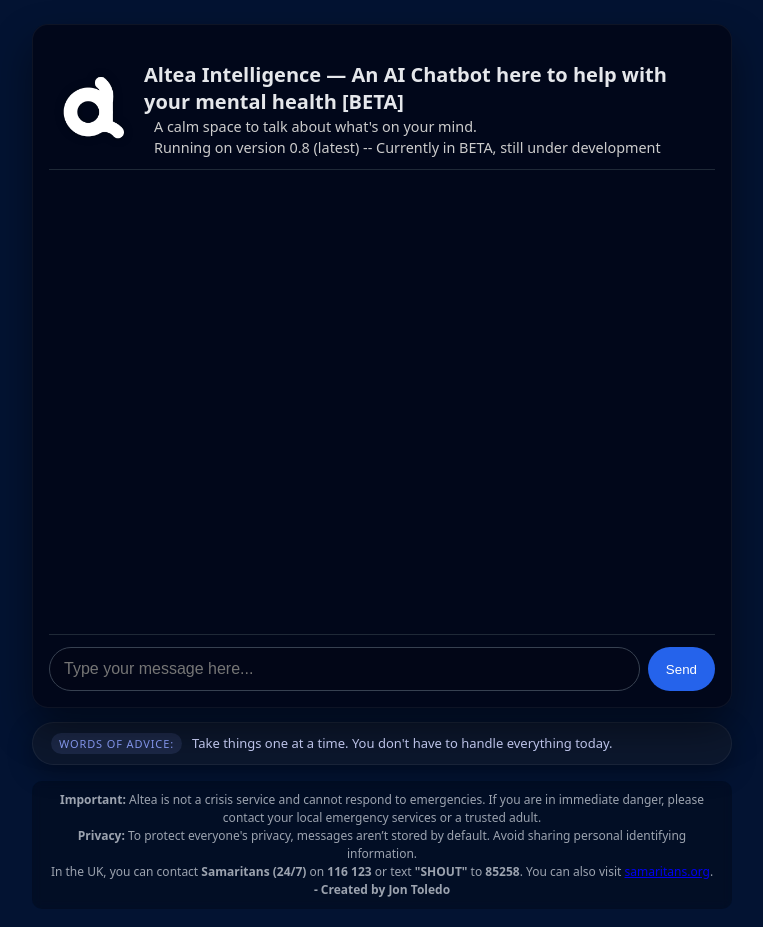
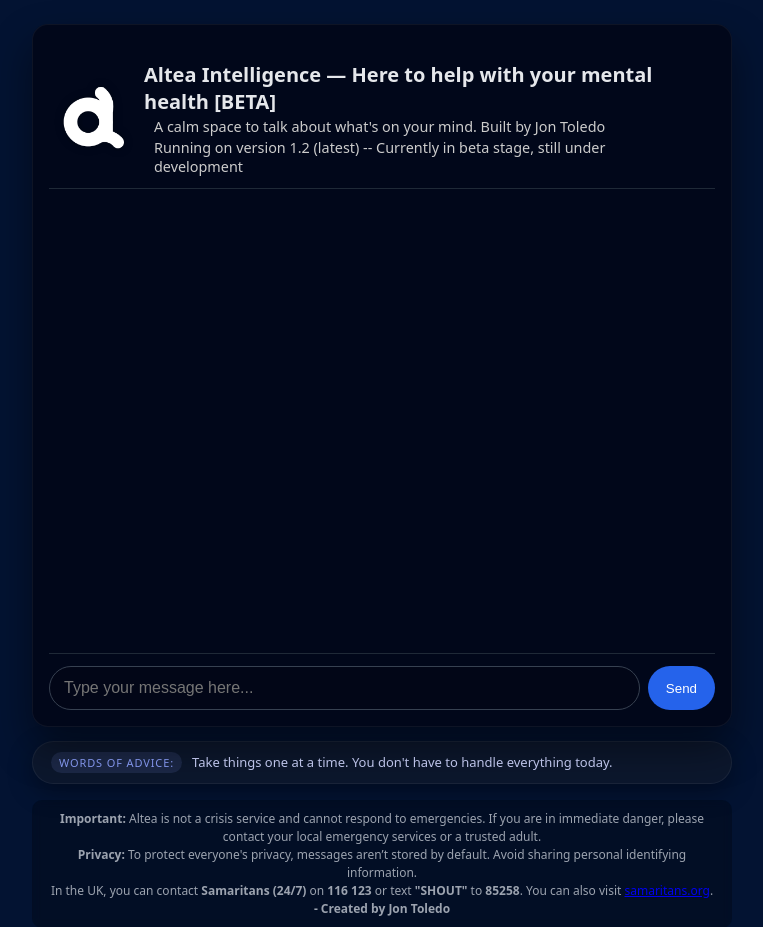
Before and after one commit to swordblade018/altea-intelligence, a Flask app: page / in a window 1280 px wide. Shown: the top 927 px of the page, without its empty margins (258-1021 px from the left). Run offline with Flask 3, Linux system fonts and the light colour scheme.

Commit message:
Fixing the top of the message card

```diff
--- a/templates/index.html
+++ b/templates/index.html
@@ -42,9 +42,9 @@
                 <img src="{{ url_for('static', filename='altealogo.png') }}" class="logo" alt="Altea logo">
 
                 <div class="header-text">
-                    <h1>Altea Intelligence — An AI Chatbot here to help with your mental health [BETA]</h1>
-                    <span class="subtitle">A calm space to talk about what's on your mind.</span>
-                    <span class="subtitle">Running on version 0.8 (latest) -- Currently in BETA, still under development</span>
+                    <h1>Altea Intelligence — Here to help with your mental health [BETA]</h1>
+                    <span class="subtitle">A calm space to talk about what's on your mind. Built by Jon Toledo</span>
+                    <span class="subtitle">Running on version 1.2 (latest) -- Currently in beta stage, still under development</span>
                 </div>
             </div>
         </header>
```
